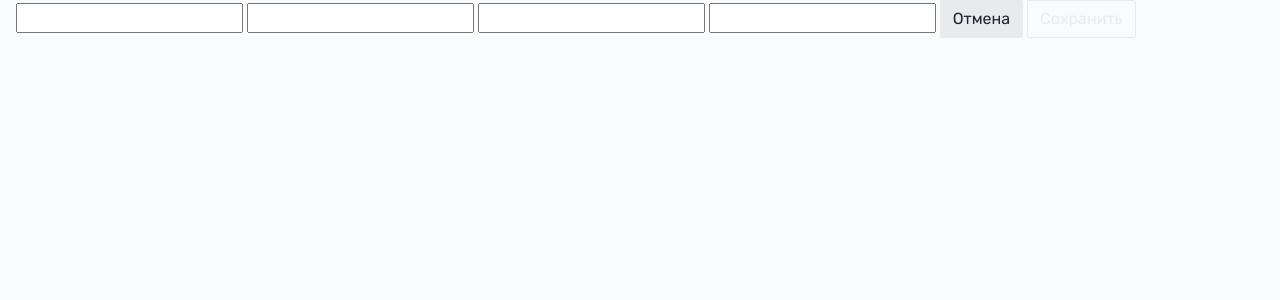
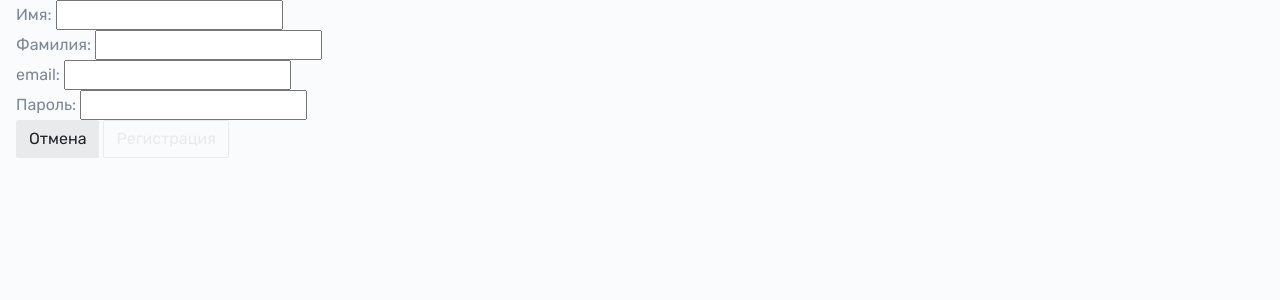
Before and after one commit to MkTverHub/FinsProject, a Spring Boot app: page /Registration in a window 1280 px wide. Shown: the top 300 px of the page. Run offline with Spring Boot 4, Linux system fonts and the light colour scheme; some of the project's set-up classes (security, data sources, template engines, error pages and the like) are left out, and stand-ins take their place; some libraries are stand-ins or nearby versions.

Commit message:
15.02.2021 1

```diff
--- a/basicFins/src/main/java/com/sweetcard/basic/config/WebConfig.java
+++ b/basicFins/src/main/java/com/sweetcard/basic/security/config/WebConfig.java
@@ -1,5 +1,4 @@
-package com.sweetcard.basic.config;
-
+package com.sweetcard.basic.security.config;
 
 import org.springframework.context.annotation.Configuration;
 import org.springframework.web.servlet.config.annotation.ViewControllerRegistry;
--- a/basicFins/src/main/java/com/sweetcard/basic/security/config/WebSecurityConfig.java
+++ b/basicFins/src/main/java/com/sweetcard/basic/security/config/WebSecurityConfig.java
@@ -24,11 +24,13 @@ public class WebSecurityConfig extends WebSecurityConfigurerAdapter {
         http
                 .csrf().disable()
                 .authorizeRequests()
-                .antMatchers("/api/v*/registration/**","/Registration","/RegConfirm")
+                .antMatchers("/api/v*/registration/**","/Registration","/RegConfirm","/webapp/css/**","/webapp/images/**","/custom/**", "/framework/**")
                 .permitAll()
                 .anyRequest()
                 .authenticated().and()
-                .formLogin();
+                .formLogin()
+                .loginPage("/login")
+                .permitAll();
     }
 
     @Override
--- a/basicFins/src/main/resources/templates/UserRegistration.html
+++ b/basicFins/src/main/resources/templates/UserRegistration.html
@@ -22,12 +22,12 @@
 <body>
 
     <form class="pl-3 pr-3" action="#" th:action="@{/RegConfirm}" th:object="${registrationform}" method="post">
-        <input type="text" th:field="*{firstName}">
-        <input type="text" th:field="*{lastName}">
-        <input type="text" th:field="*{email}">
-        <input type="password" th:field="*{password}">
+        <div>Имя: <input type="text" th:field="*{firstName}"></div>
+        <div>Фамилия: <input type="text" th:field="*{lastName}"></div>
+        <div>email: <input type="text" th:field="*{email}"></div>
+        <div>Пароль: <input type="password" th:field="*{password}"></div>
         <button type="reset" class="btn btn-light" data-dismiss="modal">Отмена</button>
-        <button type="submit" class="btn btn-outline-light">Сохранить</button>
+        <button type="submit" class="btn btn-outline-light">Регистрация</button>
     </form>
 
 
--- a/basicFins/src/main/resources/templates/login.html
+++ b/basicFins/src/main/resources/templates/login.html
@@ -50,7 +50,7 @@
                 <button type="submit" class="btn btn-block btn-dark">Войти</button>
               </div>
               <div class="col-lg-12 text-center mt-5">
-                Создать личный кабинет? <a href="#" class="text-danger">Регистрация</a>
+                Создать личный кабинет? <a href="http://localhost:8080/Registration" class="text-danger">Регистрация</a>
               </div>
             </div>
           </form>
```
